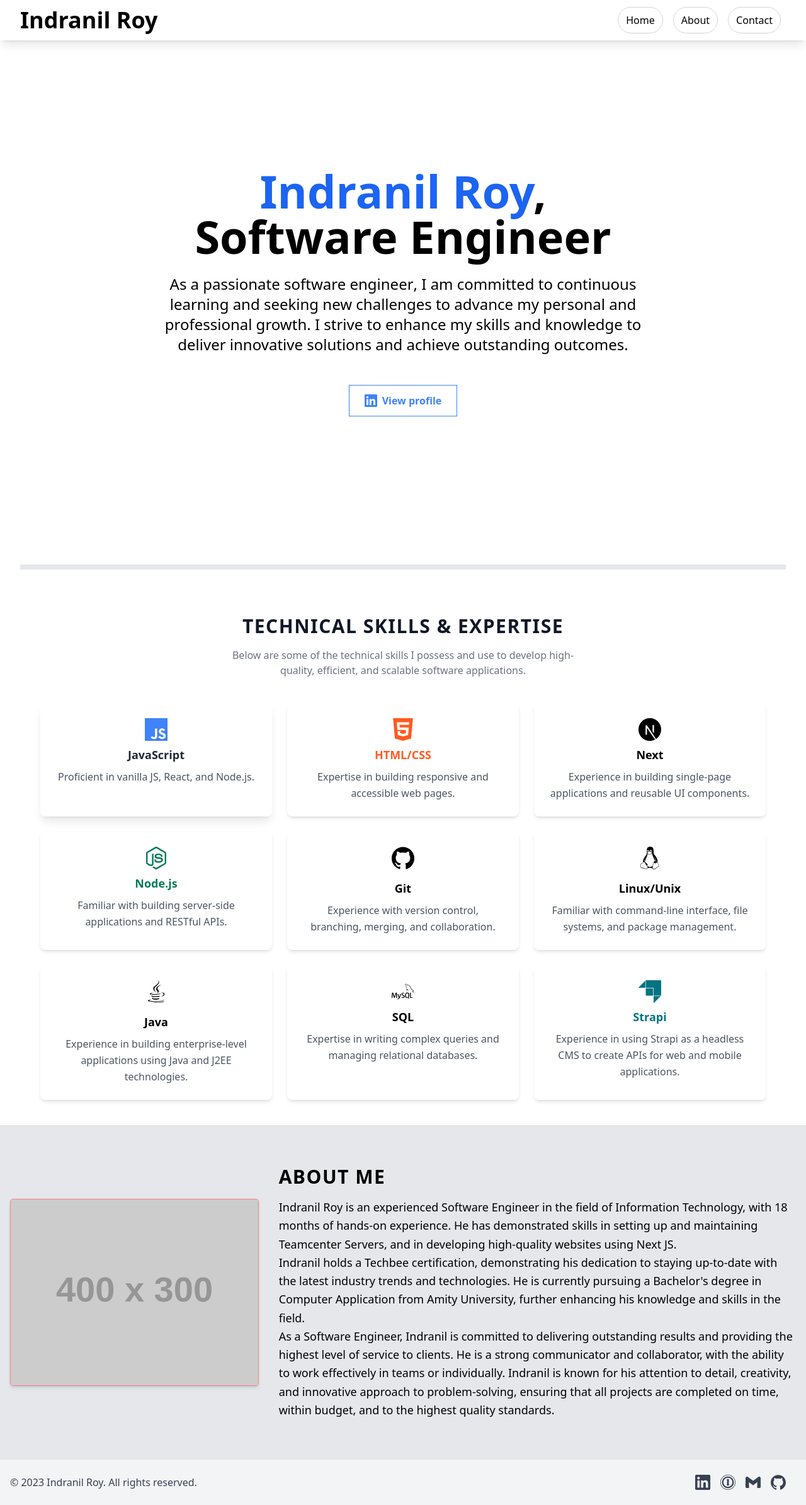
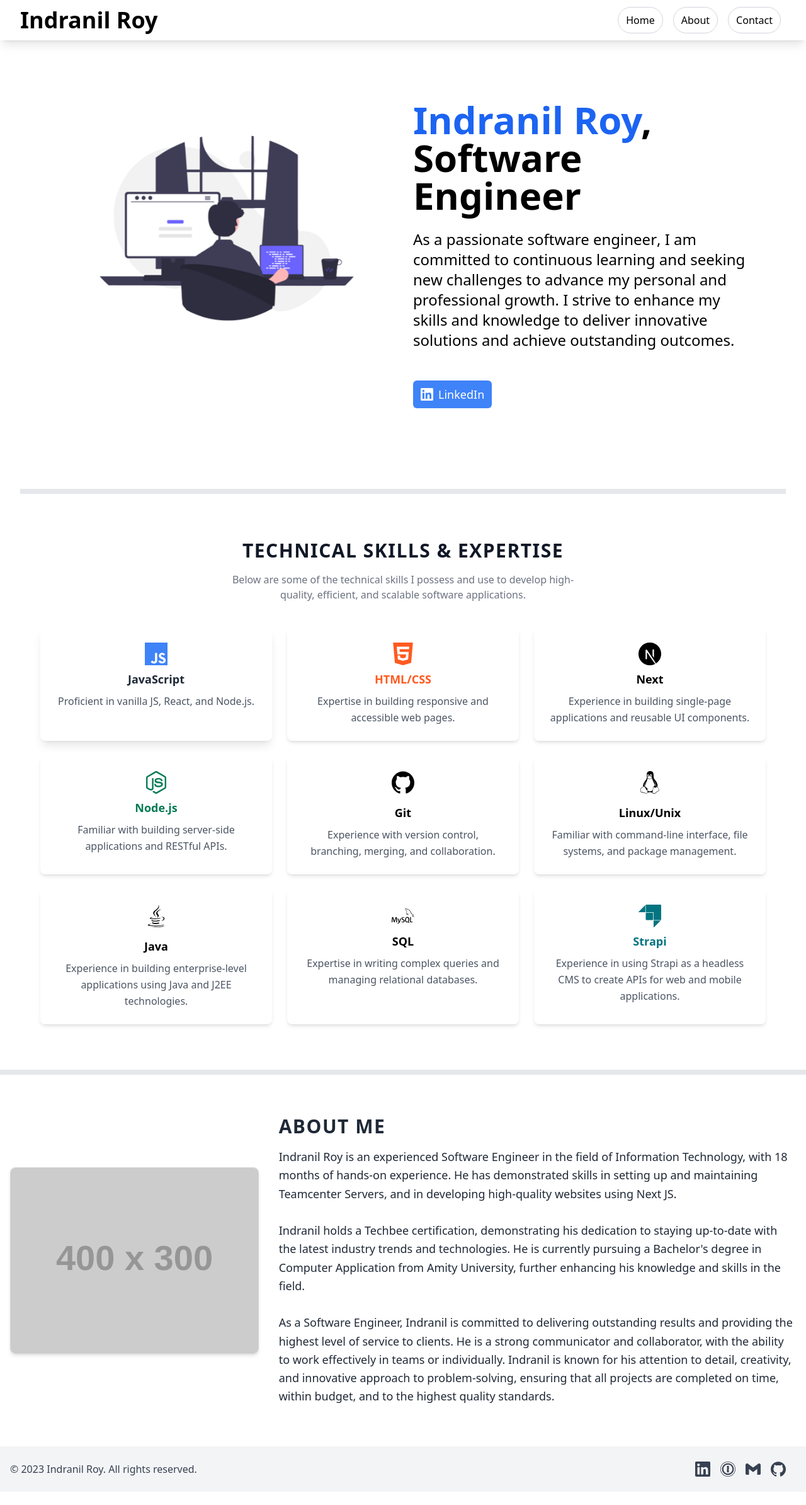
Before and after one commit to Indranil-R/nextJs-portfolio, a Next.js app: page / in a window 1280 px wide. Shown: the whole page at 63% size. After the commit the page ends 2368 px from the top, so only its background shows below. Built offline with nearby package versions, Linux system fonts and the light colour scheme.

Commit message:
improve UI

```diff
--- a/components/about.js
+++ b/components/about.js
@@ -3,30 +3,33 @@ import Image from "next/image";
 const About = () => {
   return (
     <section
-      className="bg-gray-200 py-16 w-screen flex flex-wrap items-center justify-center"  data-aos="slide-up"
+      className="py-16 flex flex-wrap items-center justify-center"
+      data-aos="fade-up"
     >
-      <div className="w-full md:w-1/3 px-4">
+      <div className="w-full md:w-1/3 px-4  items-center justify-center flex">
         <img
           src="https://via.placeholder.com/400x300"
           alt="Company Logo"
-          className="rounded shadow-md w-full border border-red-400"
+          className="rounded-lg shadow-md border border-gray-300"
         />
       </div>
       <div className="w-full md:w-2/3 px-4">
-        <h1 className="text-3xl font-bold text-black mb-4 mt-8 sm:mt-0 uppercase tracking-wider">
+        <h1 className="text-3xl font-bold text-gray-800 mb-4 mt-8 sm:mt-0 uppercase tracking-wider">
           About Me
         </h1>
-        <p className="text-lg leading-relaxed text-black">
+        <p className="text-lg leading-relaxed text-gray-800 font-sans">
           Indranil Roy is an experienced Software Engineer in the field of
           Information Technology, with 18 months of hands-on experience. He has
           demonstrated skills in setting up and maintaining Teamcenter Servers,
           and in developing high-quality websites using Next JS.
+          <br />
           <br />
           Indranil holds a Techbee certification, demonstrating his dedication
           to staying up-to-date with the latest industry trends and
           technologies. He is currently pursuing a Bachelor&apos;s degree in
           Computer Application from Amity University, further enhancing his
           knowledge and skills in the field.
+          <br />
           <br />
           As a Software Engineer, Indranil is committed to delivering
           outstanding results and providing the highest level of service to
--- a/components/hero.js
+++ b/components/hero.js
@@ -1,32 +1,42 @@
-import React from "react";
-import { SiGithub, SiLinkedin } from "react-icons/si";
+import { SiLinkedin } from "react-icons/si";
 
 const Hero = () => {
   return (
-    <section className="flex flex-col justify-center items-center h-screen w-screen overflow-hidden px-4"  data-aos="slide-up">
-      <h1 className="font-bold text-5xl sm:text-7xl mb-6 text-center max-w-3xl" >
+    <div className="grid grid-cols-1 md:grid-cols-2 items-center gap-8 max-w-6xl mx-auto px-4 lg:px-8 lg:py-24 py-12">
+      <img
+        src="profile.png"
+        alt="Profile"
+        className="w-full  animate-bounce"
+        style={{ animationDuration: "10s" }}
+      />
+
+      <div className="text-center md:text-left">
+        <h1 className="font-bold text-5xl sm:text-6xl mb-6 max-w-3xl">
           <span className="text-blue-600 font-extrabold sm:font-bold">
             Indranil Roy
           </span>
           , Software Engineer
         </h1>
-      <p className="font-light text-2xl max-w-3xl text-center mb-12">
-        As a <span className="font-medium">passionate software engineer</span>,
-        I am committed to continuous learning and seeking new challenges to
+        <p className="font-light text-2xl max-w-3xl mb-12">
+          As a <span className="font-medium">passionate software engineer</span>
+          , I am committed to continuous learning and seeking new challenges to
           advance my personal and professional growth. I strive to enhance my
           skills and knowledge to deliver innovative solutions and achieve
           outstanding outcomes.
         </p>
+        <div className="flex justify-center lg:justify-start">
           <a
             href="https://www.linkedin.com/in/indranil-r/"
             target="_blank"
             rel="noopener noreferrer"
-        className="border border-blue-500 text-blue-500 font-bold py-3 px-6 flex items-center gap-2 transition duration-300 ease-in-out hover:bg-blue-700 hover:text-white"
+            className="inline-flex items-center px-3 py-2 text-lg font-medium rounded-md text-white bg-blue-500 hover:bg-blue-600 focus:outline-none focus:ring-2 focus:ring-offset-2 focus:ring-blue-500"
           >
-        <SiLinkedin className="text-xl" />
-        <span>View profile</span>
+            <SiLinkedin className="h-5 w-5 mr-2" />
+            <span>LinkedIn</span>
           </a>
-    </section>
+        </div>
+      </div>
+    </div>
   );
 };
 
--- a/pages/index.js
+++ b/pages/index.js
@@ -11,7 +11,9 @@ export default function Home() {
       <Hero />
       <hr class="h-2 mx-8  bg-gray-200 border-0 dark:bg-gray-700 my-8" />
       <Skills />
+      <hr class="h-2 mt-8 bg-gray-200 border-0 dark:bg-gray-700" />
       <About />
+
       <Footer />
     </>
   );
```
Also changed, not shown: public/profile.png (added). Lines whose indentation alone changed are shown as unchanged.
